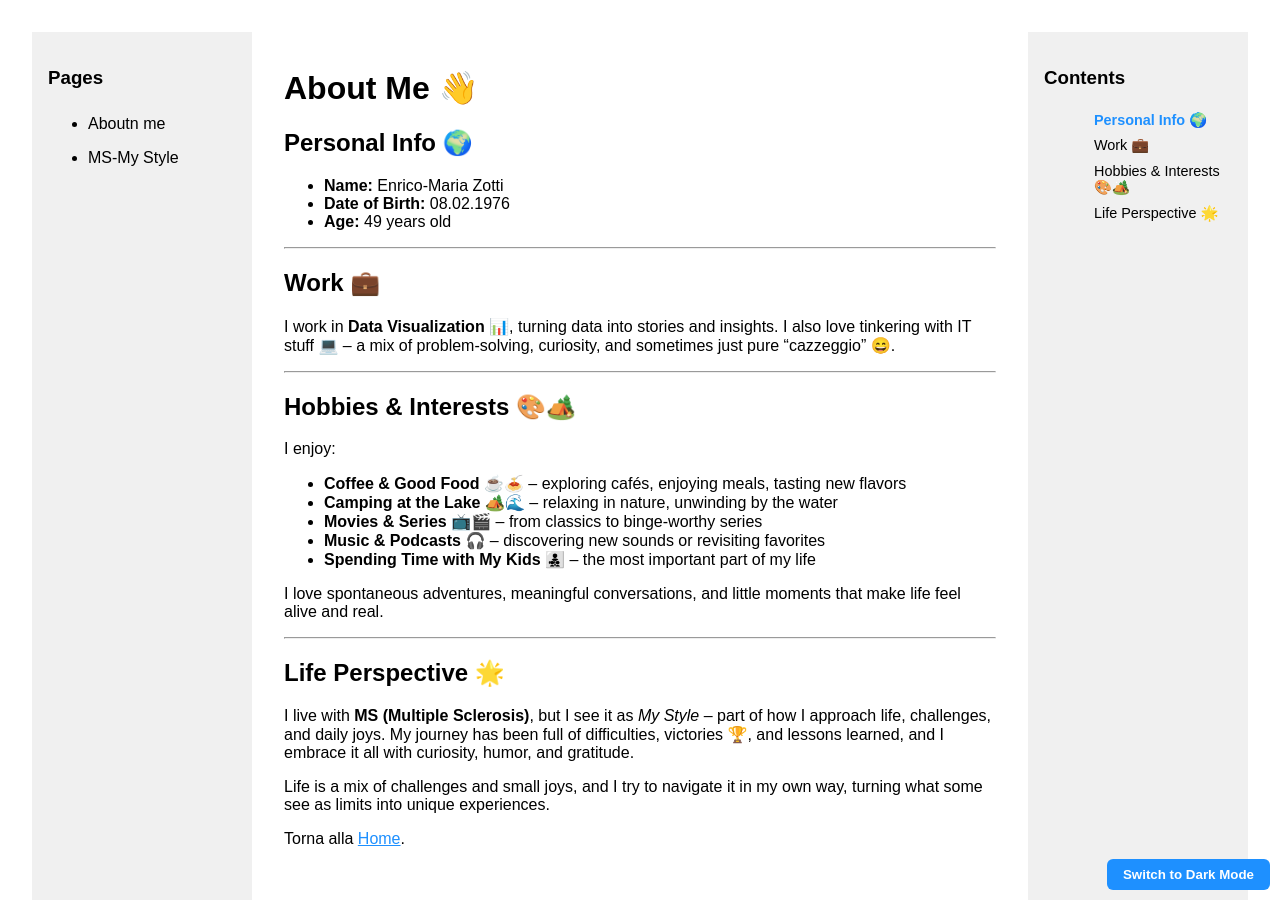
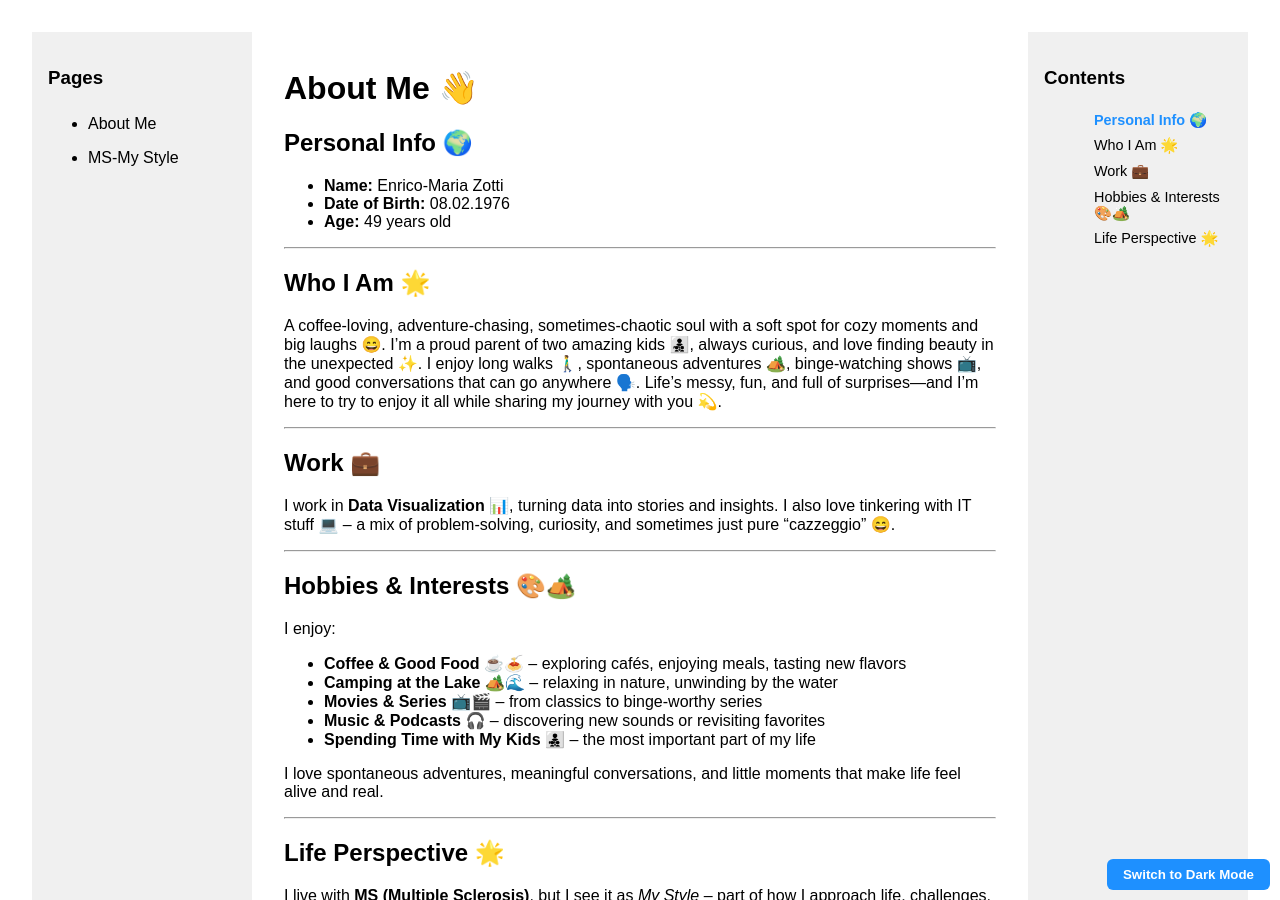
Before and after one commit to enricomariazotti-alt/enricomariazotti-alt.github.io, a Jekyll site: the page built from about.md, in a window 1280 px wide and 900 px high. Built offline with Jekyll 4.4.1, drawn with Linux system fonts in a browser that asks for light colours.

Commit message:
updated About Me

```diff
--- a/about.md
+++ b/about.md
@@ -1,5 +1,5 @@
 ---
-title: Aboutn me
+title: About Me
 layout: default
 ---
 
@@ -10,6 +10,10 @@ layout: default
 - **Date of Birth:** 08.02.1976
 - **Age:** {% assign birth_date = '1976-02-08' | date: '%s' %}{% assign now_date = 'now' | date: '%s' %}{% assign age_in_seconds = now_date | minus: birth_date %}{% assign age = age_in_seconds | divided_by: 31556952 | floor %} {{ age }} years old
 
+---
+
+## Who I Am 🌟
+A coffee-loving, adventure-chasing, sometimes-chaotic soul with a soft spot for cozy moments and big laughs 😄. I’m a proud parent of two amazing kids 👨‍👧‍👦, always curious, and love finding beauty in the unexpected ✨. I enjoy long walks 🚶‍♂️, spontaneous adventures 🏕️, binge-watching shows 📺, and good conversations that can go anywhere 🗣️. Life’s messy, fun, and full of surprises—and I’m here to try to enjoy it all while sharing my journey with you 💫.
 
 ---
 
@@ -35,6 +39,6 @@ I live with **MS (Multiple Sclerosis)**, but I see it as *My Style* – part of
 
 Life is a mix of challenges and small joys, and I try to navigate it in my own way, turning what some see as limits into unique experiences.
 
-
+---
 
 Torna alla [Home](index.md).
```
Also changed, not shown: index.md (+0 -2 lines).
